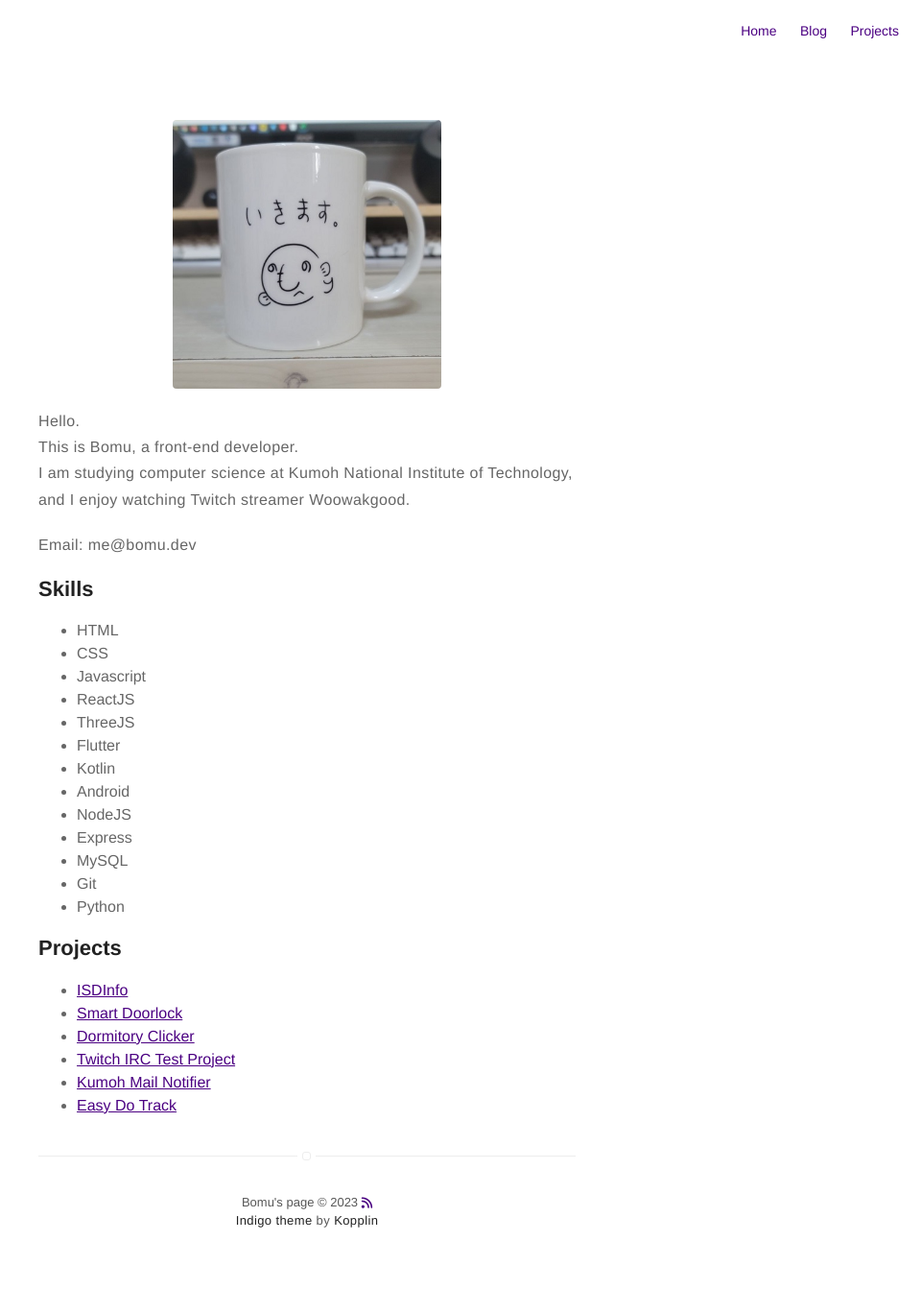
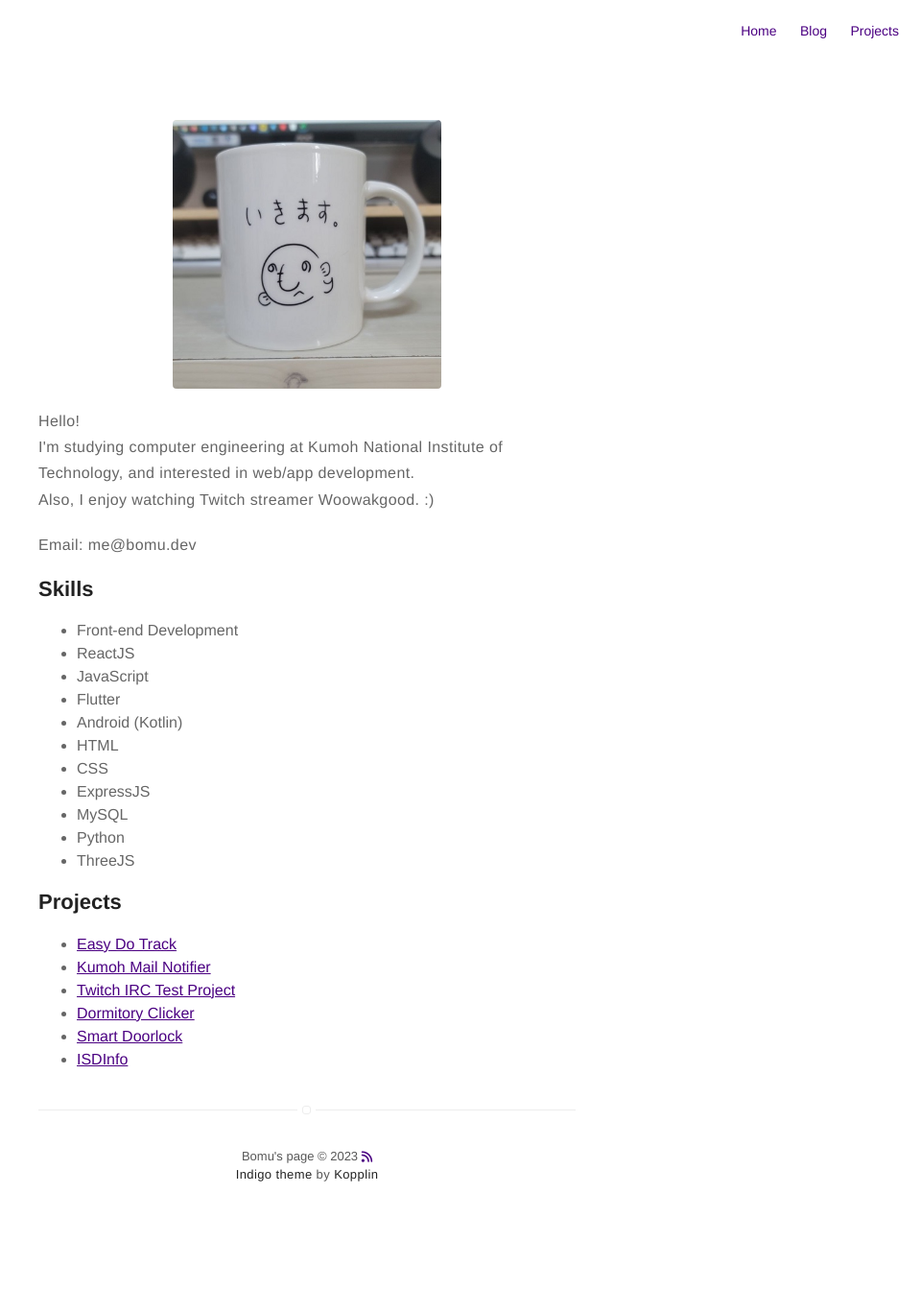
Before and after one commit to devbomu/devbomu.github.io, a Jekyll site: the page built from about.md, in a window 1280 px wide. Shown: the whole page at 96% size, without its empty margins (320-1280 px from the left). Built offline with Jekyll 4.4.1, drawn with Linux system fonts in a browser that asks for light colours; nearby versions of some CDN libraries; after the commit the page ends 1295 px from its top, so only the background shows below that.

Commit message:
Add Linkedin & update about page

```diff
--- a/_config.yml
+++ b/_config.yml
@@ -40,7 +40,7 @@ analytics-google: 'G-CRP8C9RZNJ'
 # facebook: myfacebook
 # twitter: mytwitter
 # instagram: myinstagram
-# linkedin: mylinkedin
+linkedin: namsu-kim-0854092a3
 github: devbomu
 email: me@bomu.dev
 
--- a/about.md
+++ b/about.md
@@ -4,37 +4,35 @@ layout: page
 ---
 ![Profile Image]({% if site.external-image %}{{ site.picture }}{% else %}{{ site.url }}/{{ site.picture }}{% endif %})
 
-<p>Hello.<br />This is Bomu, a front-end developer.<br />
-I am studying computer science at Kumoh National Institute of Technology, and I enjoy watching Twitch streamer Woowakgood.</p>
+<p>Hello!<br />
+I'm studying computer engineering at Kumoh National Institute of Technology, and interested in web/app development.<br />
+Also, I enjoy watching Twitch streamer Woowakgood. :)</p>
 
 <p>Email: me@bomu.dev</p>
 
 <h2>Skills</h2>
 
 <ul class="skill-list">
+	<li>Front-end Development</li>
+	<li>ReactJS</li>
+	<li>JavaScript</li>
+	<li>Flutter</li>
+	<li>Android (Kotlin)</li>
 	<li>HTML</li>
 	<li>CSS</li>
-	<li>Javascript</li>
-	<li>ReactJS</li>
+	<li>ExpressJS</li>
+	<li>MySQL</li>
+	<li>Python</li>
 	<li>ThreeJS</li>
-	<li>Flutter</li>
-	<li>Kotlin</li>
-	<li>Android</li>
-	<li>NodeJS</li>
-	<li>Express</li>
-	<li>MySQL</li>
-	<li>Git</li>
-	<li>Python</li>
-
 </ul>
 
 <h2>Projects</h2>
 
 <ul>
+	<li><a href="https://github.com/Easy-Do-Track">Easy Do Track</a></li>
+	<li><a href="https://github.com/devbomu/Kumoh-Mail-Notifier">Kumoh Mail Notifier</a></li>
+	<li><a href="https://github.com/devbomu/Twitch-IRC-Test">Twitch IRC Test Project</a></li>
+	<li><a href="https://github.com/dormitoryClicker">Dormitory Clicker</a></li>
+	<li><a href="https://github.com/manmenmi-nice/smart-doorlock">Smart Doorlock</a></li>
 	<li><a href="https://github.com/devbomu/ISDInfo">ISDInfo</a></li>
-	<li><a href="https://github.com/manmenmi-nice/smart-doorlock">Smart Doorlock</a></li>
-	<li><a href="https://github.com/dormitoryClicker">Dormitory Clicker</a></li>
-	<li><a href="https://github.com/devbomu/Twitch-IRC-Test">Twitch IRC Test Project</a></li>
-	<li><a href="https://github.com/devbomu/Kumoh-Mail-Notifier">Kumoh Mail Notifier</a></li>
-	<li><a href="https://github.com/Easy-Do-Track">Easy Do Track</a></li>
 </ul>
```
